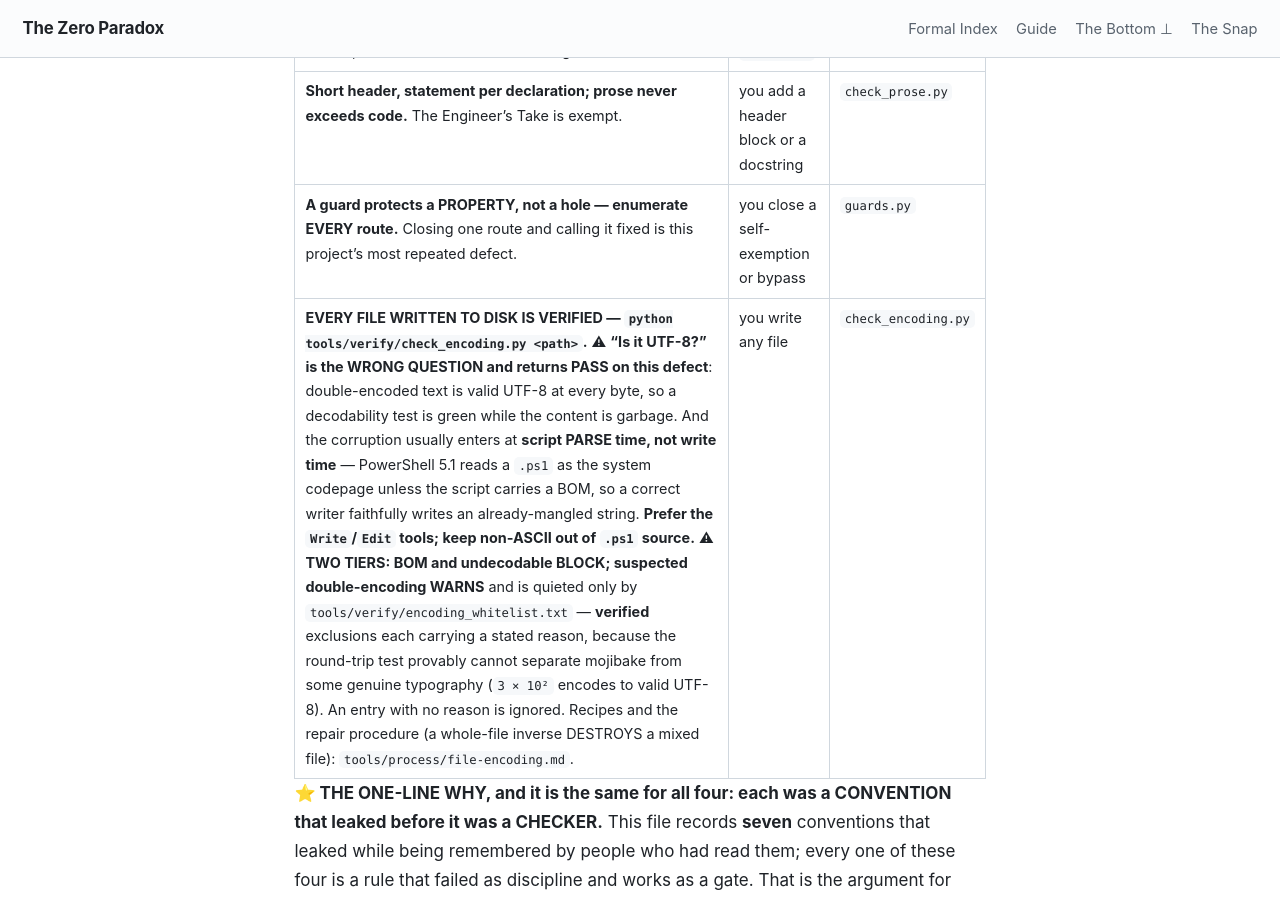
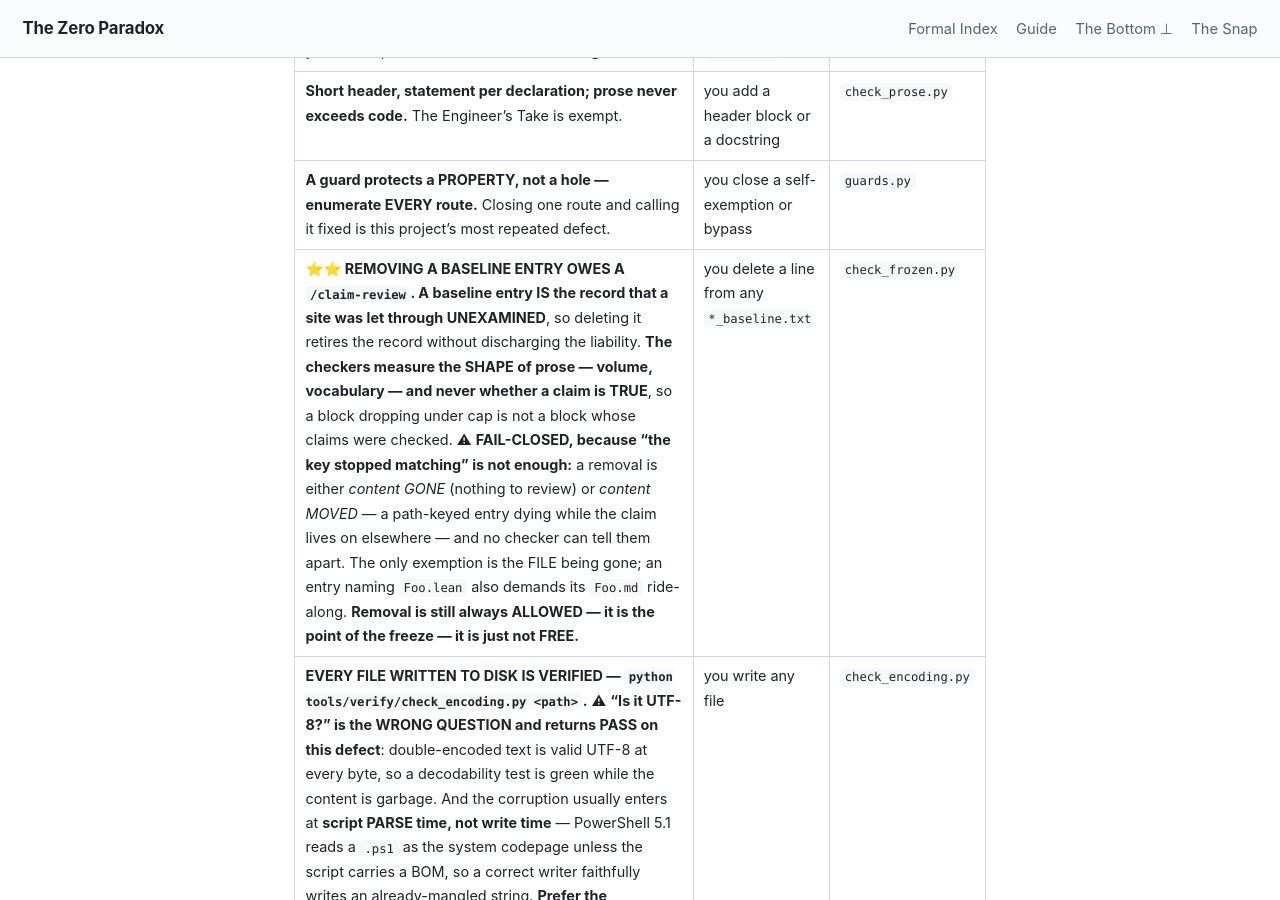
Before and after one commit to timbrigham/ZeroParadox, a Jekyll site: the page built from CLAUDE.md, in a window 1280 px wide and 900 px high, scrolled down 30983 px. Built offline with Jekyll 4.4.1, drawn with Linux system fonts in a browser that asks for light colours; our own code applies the rules of GitHub Pages for plain Markdown files.

Commit message:
Write the removal-trigger rule where a session will actually read it
The mechanism landed in c386cc7 and CLAUDE.md had zero mentions of
check_frozen or the rule it now enforces. This project's own record is that
an unwritten rule does not fire, and that a rule in the tail fires less than
one in the firing zone -- so it goes in the gate-enforced conventions table
beside the other four, with an ACTION trigger (you delete a line from a
baseline) rather than a category to adjudicate.

States the part that is easy to get backwards: removal is still always
ALLOWED, and is the whole point of the freeze. It is just not FREE.

Co-Authored-By: Claude Opus 5 <noreply@anthropic.com>
Claude-Session: https://claude.ai/code/session_01Y3bev4DJYKL6X8bHXccZJe

```diff
--- a/CLAUDE.md
+++ b/CLAUDE.md
@@ -709,6 +709,7 @@ avoid finding out the expensive way.
 | **A requirements class is only informative if something FAILS to be a member.** Build the trivial witness or prove you cannot; both answers are worth having. | you declare a `class` or `structure` | `check_classes.py` |
 | **Short header, statement per declaration; prose never exceeds code.** The Engineer's Take is exempt. | you add a header block or a docstring | `check_prose.py` |
 | **A guard protects a PROPERTY, not a hole — enumerate EVERY route.** Closing one route and calling it fixed is this project's most repeated defect. | you close a self-exemption or bypass | `guards.py` |
+| **⭐⭐ REMOVING A BASELINE ENTRY OWES A `/claim-review`. A baseline entry IS the record that a site was let through UNEXAMINED**, so deleting it retires the record without discharging the liability. **The checkers measure the SHAPE of prose — volume, vocabulary — and never whether a claim is TRUE**, so a block dropping under cap is not a block whose claims were checked. ⚠ **FAIL-CLOSED, because "the key stopped matching" is not enough:** a removal is either *content GONE* (nothing to review) or *content MOVED* — a path-keyed entry dying while the claim lives on elsewhere — and no checker can tell them apart. The only exemption is the FILE being gone; an entry naming `Foo.lean` also demands its `Foo.md` ride-along. **Removal is still always ALLOWED — it is the point of the freeze — it is just not FREE.** | you delete a line from any `*_baseline.txt` | `check_frozen.py` |
 | **EVERY FILE WRITTEN TO DISK IS VERIFIED — `python tools/verify/check_encoding.py <path>`.** ⚠ **"Is it UTF-8?" is the WRONG QUESTION and returns PASS on this defect**: double-encoded text is valid UTF-8 at every byte, so a decodability test is green while the content is garbage. And the corruption usually enters at **script PARSE time, not write time** — PowerShell 5.1 reads a `.ps1` as the system codepage unless the script carries a BOM, so a correct writer faithfully writes an already-mangled string. **Prefer the `Write`/`Edit` tools; keep non-ASCII out of `.ps1` source.** ⚠ **TWO TIERS: BOM and undecodable BLOCK; suspected double-encoding WARNS** and is quieted only by `tools/verify/encoding_whitelist.txt` — **verified** exclusions each carrying a stated reason, because the round-trip test provably cannot separate mojibake from some genuine typography (`3 × 10²` encodes to valid UTF-8). An entry with no reason is ignored. Recipes and the repair procedure (a whole-file inverse DESTROYS a mixed file): `tools/process/file-encoding.md`. | you write any file | `check_encoding.py` |
 
 **⭐ THE ONE-LINE WHY, and it is the same for all four: each was a CONVENTION that leaked before it
```
